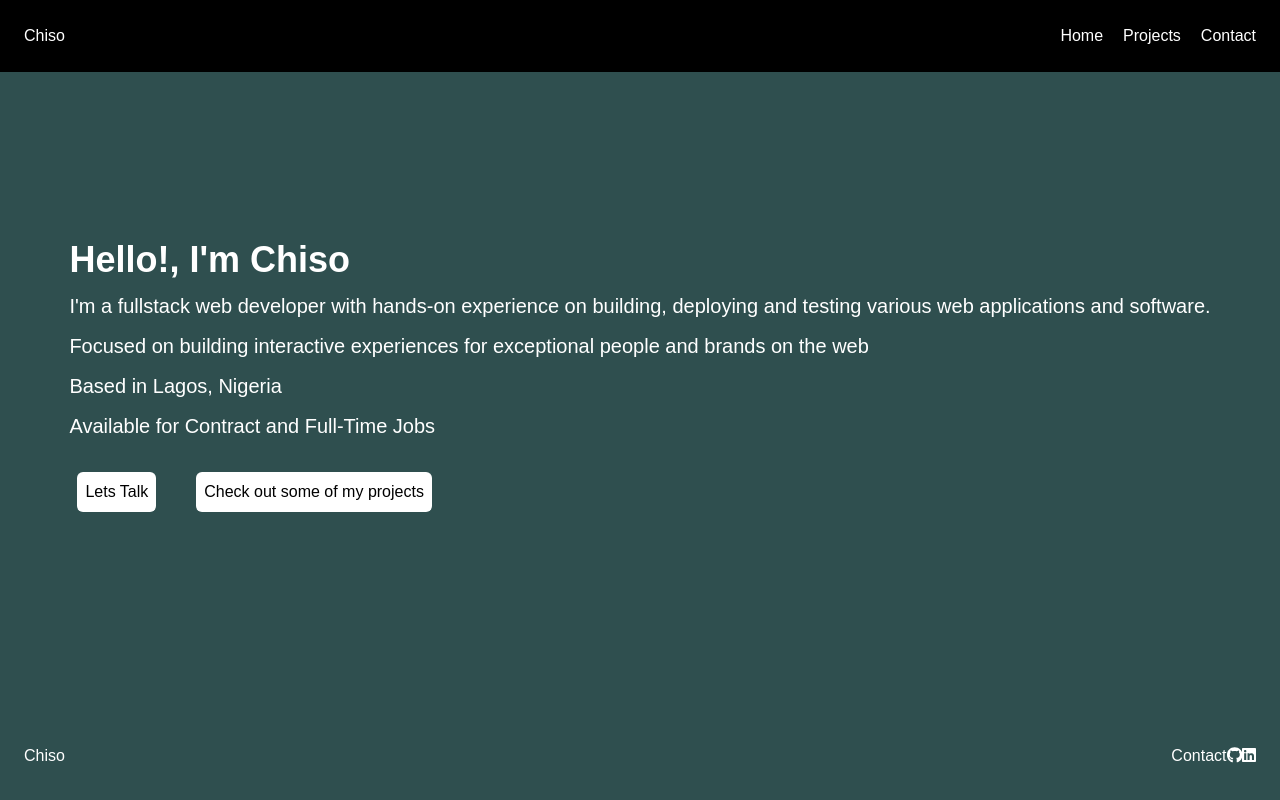
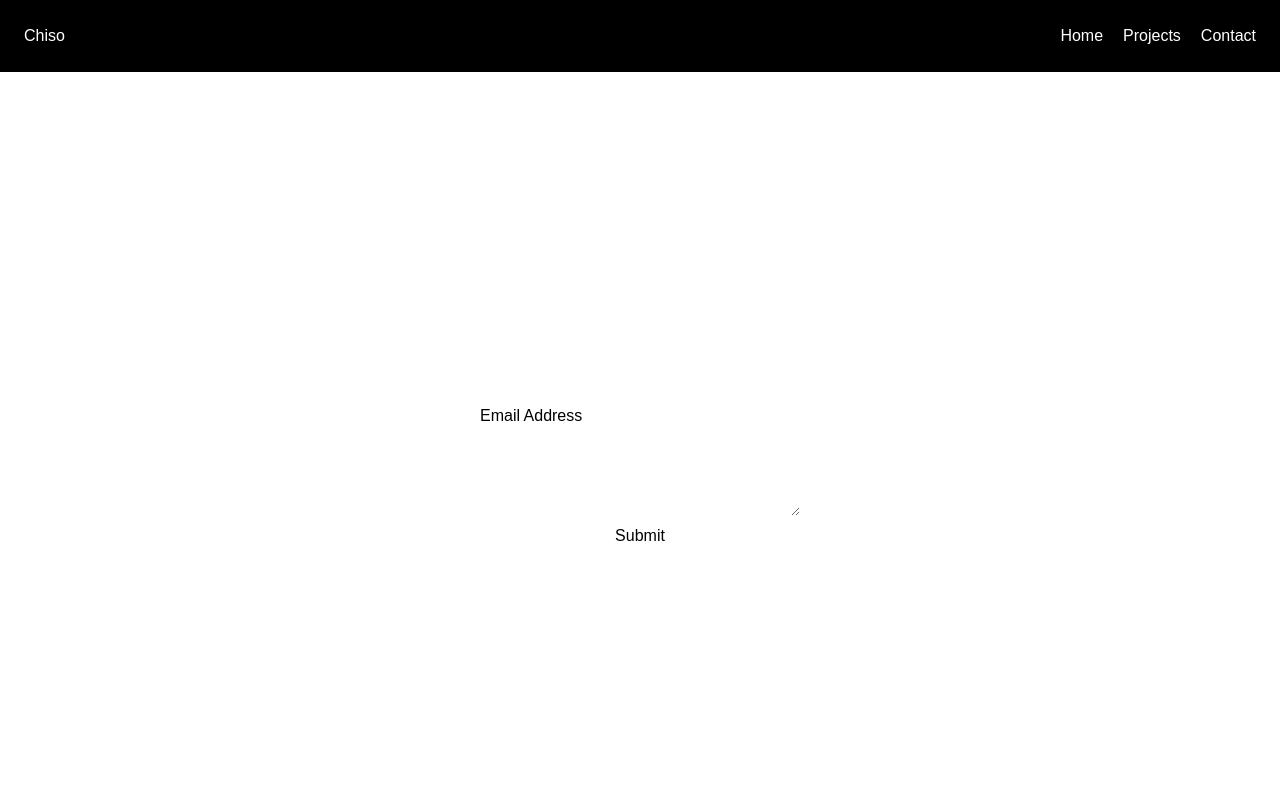
Before and after one commit to raeeceip/portfolio, a React (Vite) app: page /contact in a window 1280 px wide. Shown: the top 800 px of the page. Built offline with nearby package versions, Linux system fonts and the light colour scheme.

Commit message:
whoa whoa starboy

```diff
--- a/index.html
+++ b/index.html
@@ -7,7 +7,7 @@
   <meta name="viewport" content="width=device-width" , initial-scale="1.0" />
   <meta name="og:title" content="Chiso.tech" />
   <meta name="og:description" content="My Portfolio" />
-  <meta name="og:image" content="/logo.png" />
+  <meta name="og:image" content="logo.png" />
   <meta http-equiv="X-UA-Compatible" content="ie=edge" />
 
   <link rel="stylesheet" href="/src/index.css" />
--- a/package.json
+++ b/package.json
@@ -9,6 +9,7 @@
     "preview": "vite preview"
   },
   "dependencies": {
+    "@formspree/react": "^2.4.0",
     "@fortawesome/fontawesome-svg-core": "^6.2.0",
     "@fortawesome/free-brands-svg-icons": "^6.2.0",
     "@fortawesome/free-solid-svg-icons": "^6.2.0",
--- a/src/App.jsx
+++ b/src/App.jsx
@@ -12,7 +12,7 @@ function App() {
 		<div className="App">
 			<BrowserRouter>
 				<Header />
-				<div>
+				<div className="flex items-center justify-center h-screen ">
 					<AppRoutes />
 				</div>
 				<Footer />
--- a/src/Components/Footer/Footer.jsx
+++ b/src/Components/Footer/Footer.jsx
@@ -4,20 +4,20 @@ import { faGithub, faLinkedin } from "@fortawesome/free-brands-svg-icons";
 
 const Footer = () => {
 	return (
-		<div className="absolute flex w-full top-[90vh]  bottom-0  p-6 text-white justify-between">
+		<div className="absolute flex w-full top-[90vh]  bottom-0  p-6 text-white justify-evenly">
 			<h1 className="ml-0">Chiso</h1>
-			<ul className="flex justify-evenly mr-0">
-				<li className="mr-0">
+			<ul className="flex justify-between">
+				<li className="mx-2">
 					<a href="#" className="header__nav-link">
 						Contact
 					</a>
 				</li>
-				<li className="mr-0">
+				<li className="mx-2 text-3xl">
 					<a href="#" className="header__nav-link">
 						<FontAwesomeIcon icon={faGithub} />
 					</a>
 				</li>
-				<li className="mr-0">
+				<li className="mx-2 text-3xl">
 					<a href="#" className="header__nav-link">
 						<FontAwesomeIcon icon={faLinkedin} />
 					</a>
--- a/src/Components/Layout/AppRoutes.jsx
+++ b/src/Components/Layout/AppRoutes.jsx
@@ -2,7 +2,7 @@ import React from "react";
 import { BrowserRouter, Route, Routes } from "react-router-dom";
 import { AnimatePresence } from "framer-motion";
 import Body from "../Pages/body/body";
-import About from "../Pages/body/about";
+import Contact from "../Pages/Contact/Contact";
 import NotFound from "../NotFound/NotFound";
 import Projects from "../Pages/Projects/Projects";
 
@@ -12,7 +12,7 @@ const AppRoutes = () => {
 			<Routes>
 				<Route path="/" element={<Body />} />
 				<Route path="/projects" element={<Projects />} />
-				<Route path="/contact" element={<Body />} />
+				<Route path="/contact" element={<Contact />} />
 				<Route path="*" element={<NotFound />} />
 			</Routes>
 		</AnimatePresence>
--- /dev/null
+++ b/src/Components/Pages/Contact/Contact.jsx
@@ -0,0 +1,36 @@
+import React from "react";
+import { useForm, ValidationError } from "@formspree/react";
+
+const ContactForm = () => {
+	const [state, handleSubmit] = useForm("xeqdlaze");
+	if (state.succeeded) {
+		return <p>Thanks for joining!</p>;
+	}
+	return (
+		<form
+			onSubmit={handleSubmit}
+			className="justify-center flex flex-col content-center"
+		>
+			<div className="form-input">
+				<label htmlFor="email" className="">
+					Email Address
+				</label>
+				<input id="email" type="email" name="email" />
+				<ValidationError prefix="Email" field="email" errors={state.errors} />
+			</div>
+			<div className="form-input">
+				<textarea id="message" name="message" />
+				<ValidationError
+					prefix="Message"
+					field="message"
+					errors={state.errors}
+				/>
+			</div>
+
+			<button type="submit" disabled={state.submitting}>
+				Submit
+			</button>
+		</form>
+	);
+};
+export default ContactForm;
--- a/src/Components/Pages/Projects/Projects.jsx
+++ b/src/Components/Pages/Projects/Projects.jsx
@@ -2,7 +2,7 @@ import React from "react";
 
 const Projects = () => {
 	return (
-		<div className="h-[90vh] mt-5">
+		<div className="projects fade-left h-[95vh] my-5 mx-3 overflow-y-scroll ">
 			<div className="flex flex-col justify-center items-center">
 				<h1 className="text-4xl font-bold">Projects</h1>
 				<p className="text-2xl font-bold mb-5">
@@ -13,6 +13,7 @@ const Projects = () => {
 			<div className="sm:flex md:grid grid-cols-2 flex-col mx-5 gap-3 ">
 				<div className="card bg-transparent rounded shadow-lg flex flex-col justify-center text-left items-center m-5">
 					<p className="text-5xl">Btsfy - WIP</p>
+
 					<h3> A web app that splits csv and json files</h3>
 					<p>React, Tailwind, Django</p>
 					<a href="https://btsfy.netlify.app/">View</a>
--- a/src/Components/Pages/body/body.jsx
+++ b/src/Components/Pages/body/body.jsx
@@ -6,7 +6,7 @@ import { Link } from "react-router-dom";
 const Body = () => {
 	const [showPage, setShowPage] = useState(false);
 	return (
-		<div className="relative sm:flex h-[70vh] lg:grid md:grid place-items-center grid-flow-col w-screen  lg:top-2 top-10 overflow-y-hidden">
+		<div className="relative sm:flex h-[80vh] lg:grid md:grid  grid-flow-col w-screen  lg:top-2 overflow-y-hidden">
 			<div className=" text-left  justify-center mx-5 mt-10  ">
 				<div className="typewriter">
 					<h1 className="typewriter text-4xl m-3 text-white font-bold">
@@ -31,9 +31,9 @@ const Body = () => {
 				</p>
 				<div className="flex">
 					<button className="bg-white text-black p-2 rounded-md m-5">
-						<a href="mailto:chiboguchisomu@gmail.com">Lets Talk</a>
+						<Link to="/contact">Lets Talk</Link>
 					</button>
-					<button className="bg-white text-black p-2 rounded-md m-5">
+					<button className="bg-grey hover:shadow-[#fff] shadow-md hover:scale-[1.2] ease-in-out duration-300 text-black p-2 rounded-md m-5">
 						<Link to="/projects">Check out some of my projects</Link>
 					</button>
 				</div>
--- a/src/index.css
+++ b/src/index.css
@@ -6,10 +6,21 @@
 * {
 	font-family: "Satoshi", sans-serif;
 }
+
+.card {
+	height: 150px;
+}
+.form-input {
+	@apply m-2 w-80 flex flex-col;
+}
 body {
 	background-color: darkslategray;
 	overflow-y: hidden;
 	overflow-x: hidden;
+}
+
+.fade-left {
+	animation: fade-left 1s ease-in-out;
 }
 @font-face {
 	font-family: "Satoshi";
@@ -35,3 +46,15 @@ body {
 		color: #fff;
 	}
 }
+@media (prefers-color-scheme: light) {
+	body {
+		background-color: #fff;
+		color: #000;
+	}
+}
+
+@media (min-width: 768px) {
+	.projects {
+		overflow-y: hidden;
+	}
+}
```
Also changed, not shown: 1 other file (tests, documents, lock files or other folders).
